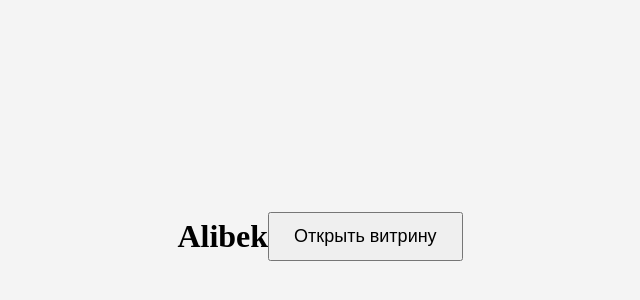
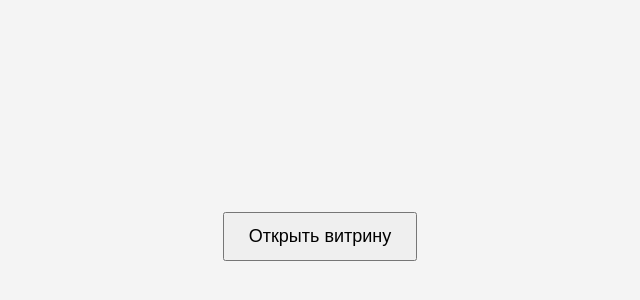
Before and after one commit to AlibekNurgaliyev/deeplink-tester, a plain HTML site: page index.html in a window 1280 px wide. Shown: the part 172-472 px from the top of the page, without its empty margins (320-960 px from the left). Drawn offline with Linux system fonts and the light colour scheme.

Commit message:
Update and rename deeplink_launcher.html to index.html

```diff
--- a/deeplink_launcher.html
+++ b/index.html
@@ -18,7 +18,6 @@
     </style>
 </head>
 <body>
-<h1>Alibek</h1>
 <button onclick="openLink()">Открыть витрину</button>
 
 <script>
```
